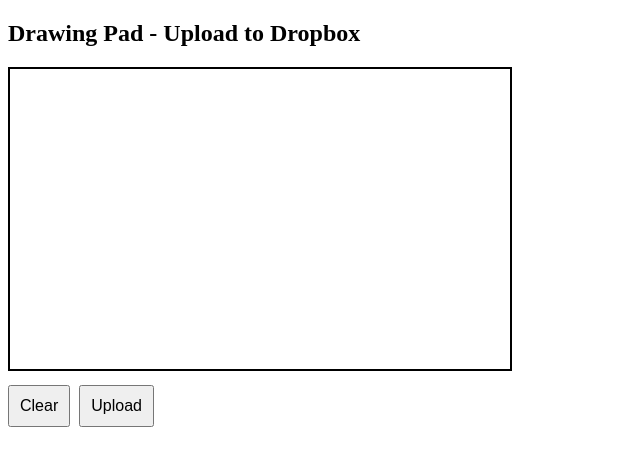
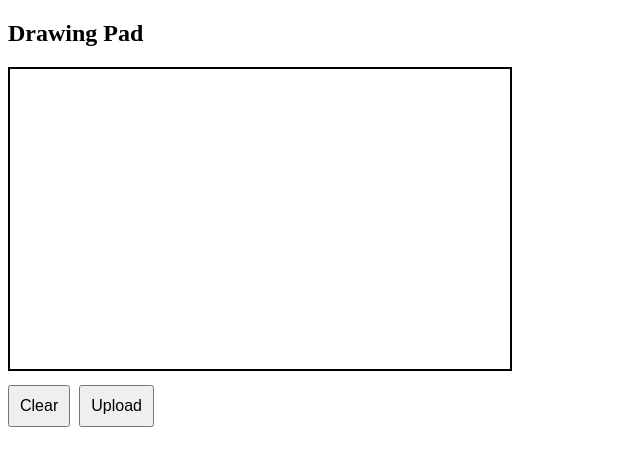
Before and after one commit to hadpebs/AISearch, a plain HTML site: page index.html in a window 1280 px wide. Shown: the whole page, without its empty margins (0-640 px from the left). Drawn offline with Linux system fonts and the light colour scheme.

Commit message:
Update index.html

```diff
--- a/index.html
+++ b/index.html
@@ -18,7 +18,7 @@
     </style>
 </head>
 <body>
-    <h2>Drawing Pad - Upload to Dropbox</h2>
+    <h2>Drawing Pad</h2>
     <canvas id="drawingPad" width="500" height="300"></canvas>
     <br>
     <button onclick="clearCanvas()">Clear</button>
```
